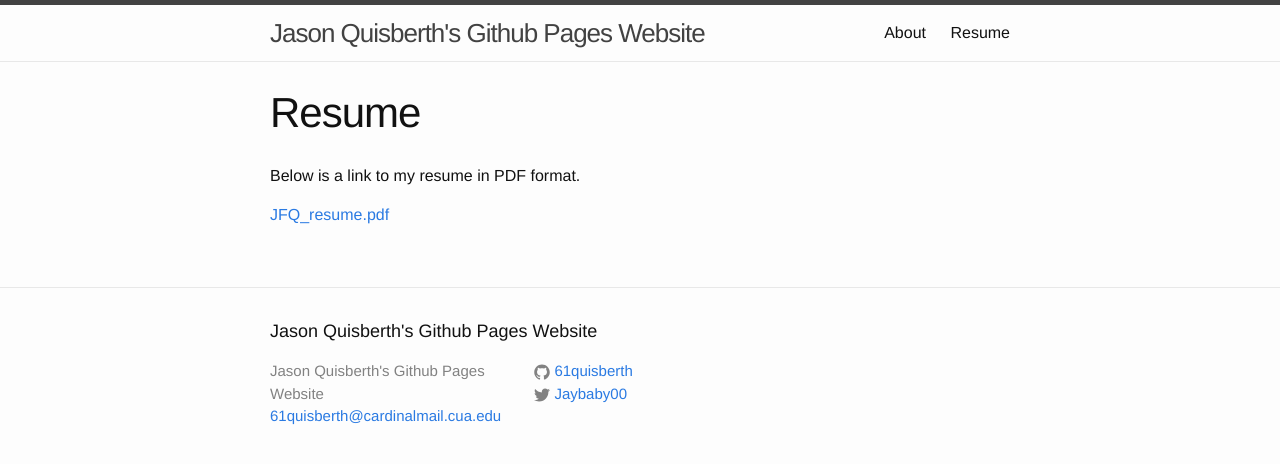
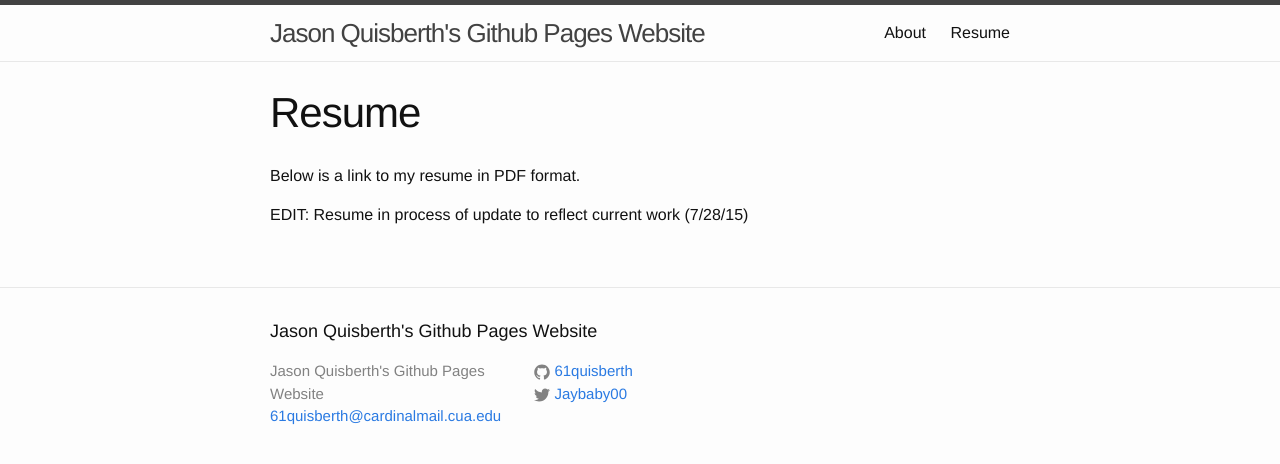
Before and after one commit to 61quisberth/61quisberth.github.io_orig, a Jekyll site: the page built from resume.md, in a window 1280 px wide. Shown: the top 464 px of the page. Built offline with Jekyll 4.4.1, drawn with Linux system fonts in a browser that asks for light colours.

Commit message:
removed resume while refactorng

```diff
--- a/resume.md
+++ b/resume.md
@@ -6,4 +6,4 @@ permalink: /resume/
 
 Below is a link to my resume in PDF format.
 
-[JFQ_resume.pdf](../resume/JFQ_resume.pdf)
+EDIT: Resume in process of update to reflect current work (7/28/15)
```
